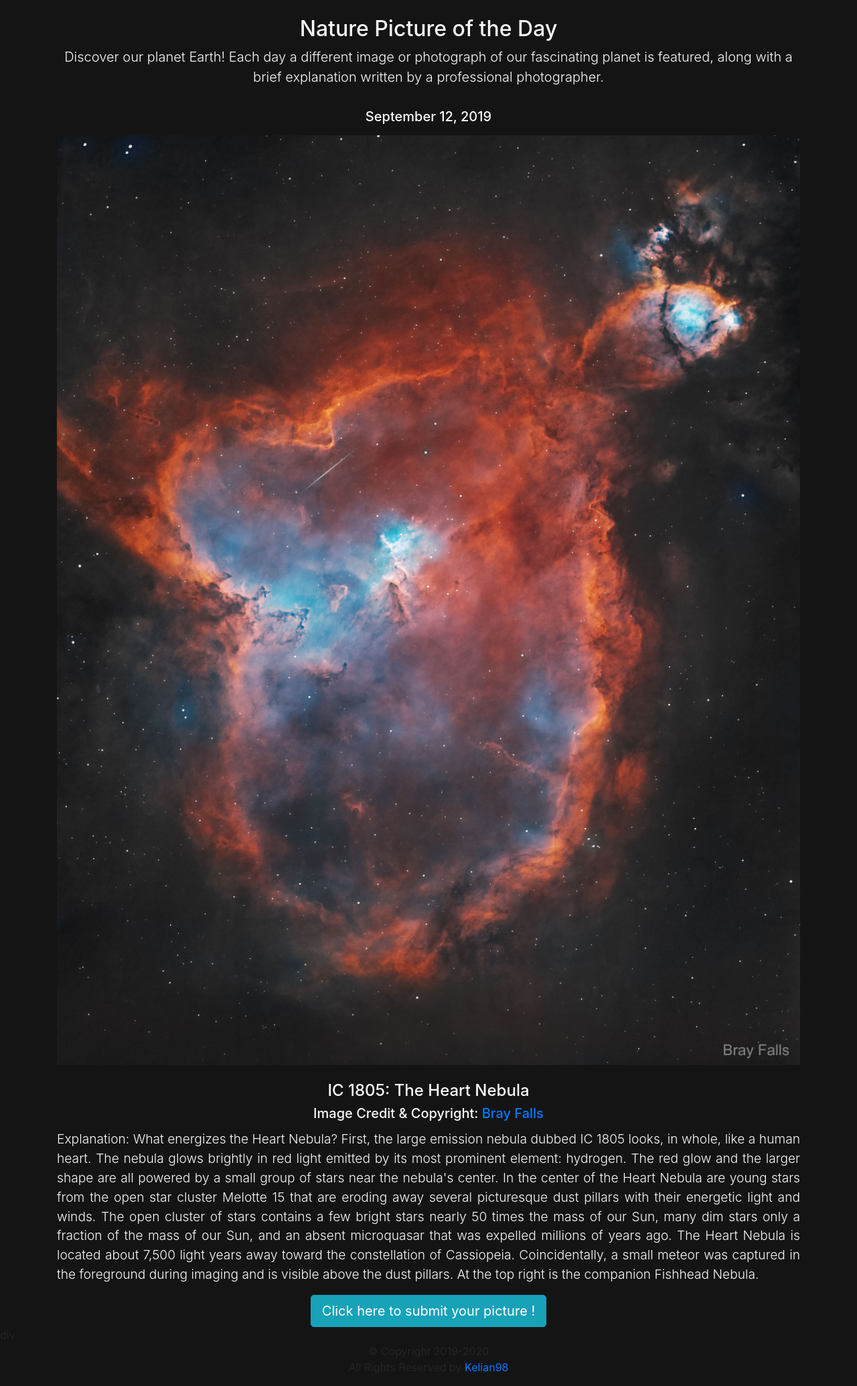
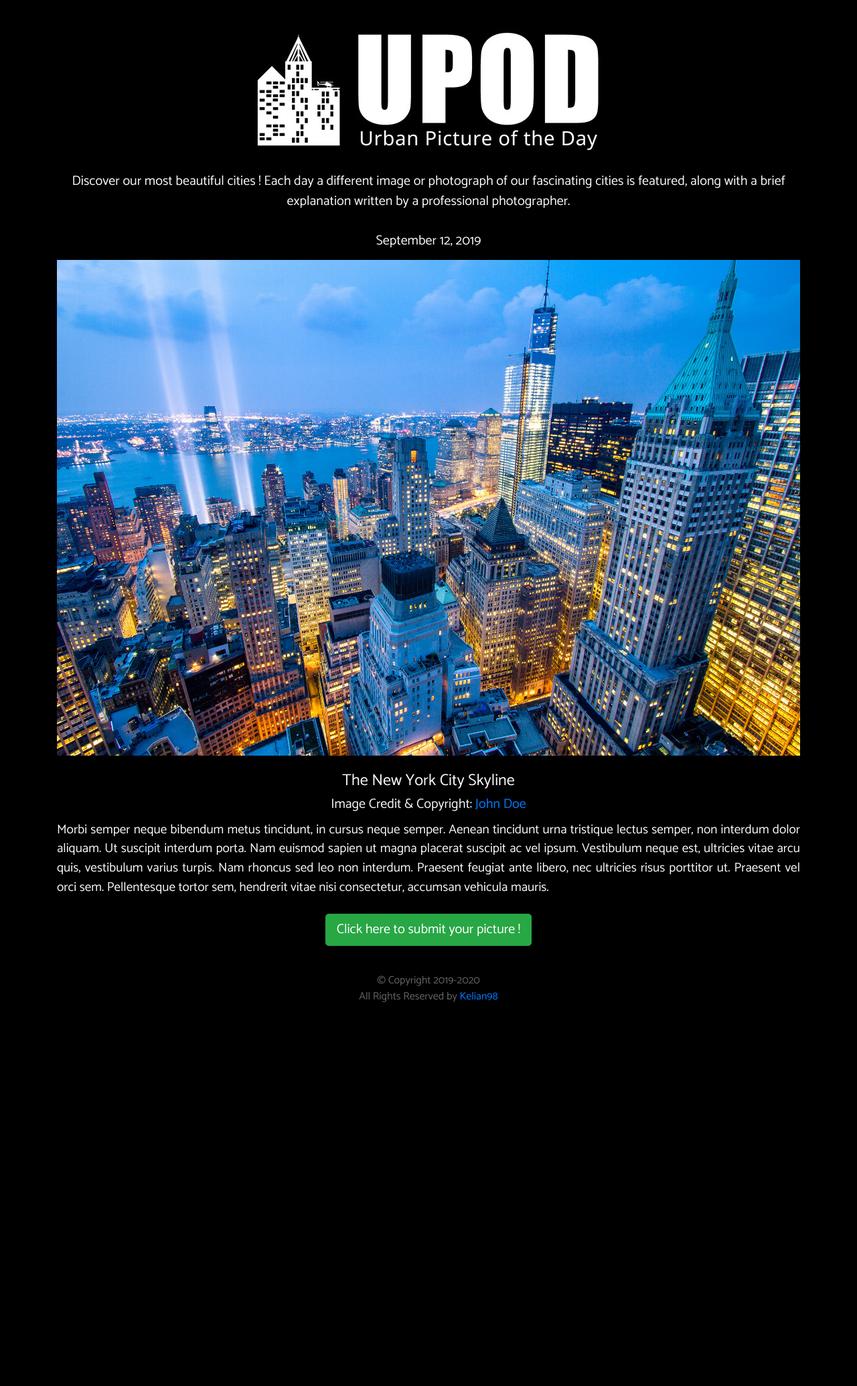
Before and after one commit to Kelian98/Picture-of-the-Day-Website, a Flask app: page / in a window 1280 px wide. Shown: the whole page at 67% size. After the commit the page ends 1496 px from the top, so only its background shows below. Run offline with Flask 2, Linux system fonts and the light colour scheme; some libraries are stand-ins or nearby versions.

Commit message:
Add form and layout optimization

```diff
--- a/app.py
+++ b/app.py
@@ -10,5 +10,10 @@ def home():
     return render_template('home.html', d2=d2)
 
 
+@app.route("/submit")
+def submit():
+    return render_template('submit.html')
+
+
 if __name__ == "__main__":
     app.run(debug=True)
--- /dev/null
+++ b/static/style/style.css
@@ -0,0 +1,12 @@
+body {
+    font-family: 'Catamaran', sans-serif;
+    background-color: black;
+}
+
+.titre-logo {
+    text-decoration: none;
+}
+
+.titre-logo:hover {
+    text-decoration: none;
+}
--- a/templates/home.html
+++ b/templates/home.html
@@ -1,30 +1,24 @@
-<!doctype html>
-<html lang="en">
+{% include 'layout.html' %}
 
-<head>
-    <!-- Required meta tags -->
-    <meta charset="utf-8">
-    <meta name="viewport" content="width=device-width, initial-scale=1, shrink-to-fit=no">
-
-    <!-- Bootstrap CSS -->
-    <link rel="stylesheet" href="https://stackpath.bootstrapcdn.com/bootstrap/4.3.1/css/bootstrap.min.css"
-        integrity="sha384-ggOyR0iXCbMQv3Xipma34MD+dH/1fQ784/j6cY/iJTQUOhcWr7x9JvoRxT2MZw1T" crossorigin="anonymous">
-
-    <title>Nature Picture of the Day</title>
-</head>
-
-<body style="background-color:#141414;">
+{% block content %}
 
 <div class="container text-light">
     <div class="row">
         <div class="col">
-                <div class="jumbotron jumbotron-fluid pt-4 pb-2 mb-1" style="background:transparent;">
-                    <h2 style="text-align: center;">Nature Picture of the Day</h2>
-                    <p class="lead" style="text-align: center;">Discover our planet Earth! Each day a
-                        different image or
-                        photograph of our
-                        fascinating planet is
-                        featured, along with a brief explanation written by a professional photographer. </p>
+            <div class="jumbotron jumbotron-fluid pt-4 pb-2 mb-1" style="background:transparent; text-align: center;">
+                <!--
+                    <h2 class="font-weight-bold" style="text-align: center;">Urban Picture of the Day</h2>
+                </a> -->
+                <div class="container" style="">
+                    <a href="{{ url_for('home') }}" class="titre-logo text-light"><img
+                            src="{{ url_for('static', filename='images/logo2.png') }}" alt=""></a>
+                </div>
+
+                <p class="lead pt-2" style="text-align: center;">
+                    Discover our most beautiful cities ! Each day a different image or
+                    photograph of our fascinating cities is featured, along with a
+                    brief explanation written by a professional photographer.
+                </p>
             </div>
         </div>
     </div>
@@ -36,63 +30,49 @@
 </div>
 
 <div class="container mb-4">
-        <img src="{{ url_for('static', filename='images/HeartNebula_Falls_2378.jpg') }}" class="img-fluid"
-            alt="Responsive image">
+    <img src="{{ url_for('static', filename='images/featured.jpg') }}" class="img-fluid" alt="Responsive image" />
 </div>
 
 <div class="container text-light">
     <div class="row">
         <div class="col">
-                <h4 style="text-align: center;">IC 1805: The Heart Nebula </h4>
-                <h5 style="text-align: center;">Image Credit & Copyright: <a href="#"> Bray Falls</a></h5>
+            <h4 style="text-align: center;">The New York City Skyline</h4>
+            <h5 style="text-align: center;">
+                Image Credit & Copyright: <a href="#">John Doe</a>
+            </h5>
         </div>
     </div>
     <div class="row">
         <div class="col">
-                <p class="lead pt-1" style="text-align: justify; font-size: 1.2em;"> Explanation: What energizes the
-                    Heart
-                    Nebula? First, the
-                    large emission nebula dubbed
-                    IC 1805 looks, in whole, like a human heart. The nebula glows brightly in red light emitted by its
-                    most prominent element: hydrogen. The red glow and the larger shape are all powered by a small group
-                    of stars near the nebula's center. In the center of the Heart Nebula are young stars from the open
-                    star cluster Melotte 15 that are eroding away several picturesque dust pillars with their energetic
-                    light and winds. The open cluster of stars contains a few bright stars nearly 50 times the mass of
-                    our Sun, many dim stars only a fraction of the mass of our Sun, and an absent microquasar that was
-                    expelled millions of years ago. The Heart Nebula is located about 7,500 light years away toward the
-                    constellation of Cassiopeia. Coincidentally, a small meteor was captured in the foreground during
-                    imaging and is visible above the dust pillars. At the top right is the companion Fishhead Nebula.
-
+            <p class="lead pt-1" style="text-align: justify; font-size: 1.2em;">
+                Morbi semper neque bibendum metus tincidunt, in cursus neque semper.
+                Aenean tincidunt urna tristique lectus semper, non interdum dolor
+                aliquam. Ut suscipit interdum porta. Nam euismod sapien ut magna
+                placerat suscipit ac vel ipsum. Vestibulum neque est, ultricies
+                vitae arcu quis, vestibulum varius turpis. Nam rhoncus sed leo non
+                interdum. Praesent feugiat ante libero, nec ultricies risus
+                porttitor ut. Praesent vel orci sem. Pellentesque tortor sem,
+                hendrerit vitae nisi consectetur, accumsan vehicula mauris.
             </p>
         </div>
     </div>
     <div class="row">
-            <div class="col" style="text-align: center;">
-                <!-- <div class="btn btn-info btn-large" style="text-align: center;">
-                </div> -->
-                <button type="button" class="btn btn-info btn-lg">Click here to submit your picture !</button>
+        <div class="col pt-2" style="text-align: center;">
+            <a href="{{ url_for('submit') }}">
+                <button type="button" class="btn btn-success btn-lg">
+                    Click here to submit your picture !
+                </button>
+            </a>
         </div>
     </div>
 </div>
 
-    div
-
-    <footer style="text-align: center; bottom: 0;">
-        <p>&copy; Copyright 2019-2020<br> All Rights Reserved by <a href="https://github.com/Kelian98">
-                Kelian98</a></p>
+<footer style="text-align: center; bottom: 0; margin-top: 40px;">
+    <p style="color: #646464;">
+        &copy; Copyright 2019-2020<br />
+        All Rights Reserved by
+        <a href="https://github.com/Kelian98"> Kelian98</a>
+    </p>
 </footer>
 
-    <!-- Optional JavaScript -->
-    <!-- jQuery first, then Popper.js, then Bootstrap JS -->
-    <script src="https://code.jquery.com/jquery-3.3.1.slim.min.js"
-        integrity="sha384-q8i/X+965DzO0rT7abK41JStQIAqVgRVzpbzo5smXKp4YfRvH+8abtTE1Pi6jizo" crossorigin="anonymous">
-    </script>
-    <script src="https://cdnjs.cloudflare.com/ajax/libs/popper.js/1.14.7/umd/popper.min.js"
-        integrity="sha384-UO2eT0CpHqdSJQ6hJty5KVphtPhzWj9WO1clHTMGa3JDZwrnQq4sF86dIHNDz0W1" crossorigin="anonymous">
-    </script>
-    <script src="https://stackpath.bootstrapcdn.com/bootstrap/4.3.1/js/bootstrap.min.js"
-        integrity="sha384-JjSmVgyd0p3pXB1rRibZUAYoIIy6OrQ6VrjIEaFf/nJGzIxFDsf4x0xIM+B07jRM" crossorigin="anonymous">
-    </script>
-</body>
-
-</html>
+{% endblock %}
--- /dev/null
+++ b/templates/layout.html
@@ -0,0 +1,38 @@
+<!DOCTYPE html>
+<html lang="en">
+
+<head>
+    <!-- Required meta tags -->
+    <meta charset="utf-8" />
+    <meta name="viewport" content="width=device-width, initial-scale=1, shrink-to-fit=no" />
+
+    <!-- Bootstrap CSS -->
+    <link rel="stylesheet" href="https://stackpath.bootstrapcdn.com/bootstrap/4.3.1/css/bootstrap.min.css"
+        integrity="sha384-ggOyR0iXCbMQv3Xipma34MD+dH/1fQ784/j6cY/iJTQUOhcWr7x9JvoRxT2MZw1T" crossorigin="anonymous" />
+
+    <link rel="stylesheet" type="text/css" href="{{ url_for('static', filename='style/style.css') }}" />
+
+    <link href="https://fonts.googleapis.com/css?family=Catamaran&display=swap" rel="stylesheet">
+
+    <title>Nature Picture of the Day</title>
+</head>
+
+<body style="">
+
+    {% block content %}
+    {% endblock %}
+
+    <!-- Optional JavaScript -->
+    <!-- jQuery first, then Popper.js, then Bootstrap JS -->
+    <script src="https://code.jquery.com/jquery-3.3.1.slim.min.js"
+        integrity="sha384-q8i/X+965DzO0rT7abK41JStQIAqVgRVzpbzo5smXKp4YfRvH+8abtTE1Pi6jizo" crossorigin="anonymous">
+    </script>
+    <script src="https://cdnjs.cloudflare.com/ajax/libs/popper.js/1.14.7/umd/popper.min.js"
+        integrity="sha384-UO2eT0CpHqdSJQ6hJty5KVphtPhzWj9WO1clHTMGa3JDZwrnQq4sF86dIHNDz0W1" crossorigin="anonymous">
+    </script>
+    <script src="https://stackpath.bootstrapcdn.com/bootstrap/4.3.1/js/bootstrap.min.js"
+        integrity="sha384-JjSmVgyd0p3pXB1rRibZUAYoIIy6OrQ6VrjIEaFf/nJGzIxFDsf4x0xIM+B07jRM" crossorigin="anonymous">
+    </script>
+</body>
+
+</html>
```
Also changed, not shown: templates/submit.html (added, +91 -0 lines), static/images/background.jpg, static/images/background_2.jpg (deleted), static/images/featured.jpg (added), static/images/logo.png (added), static/images/logo2.jpg (added), static/images/logo2.png (added). Lines whose indentation alone changed are shown as unchanged.
